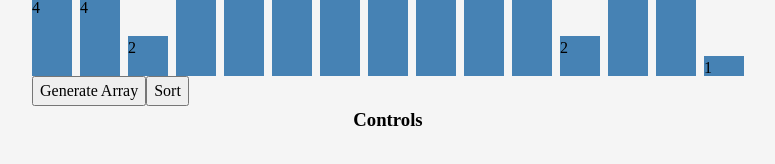
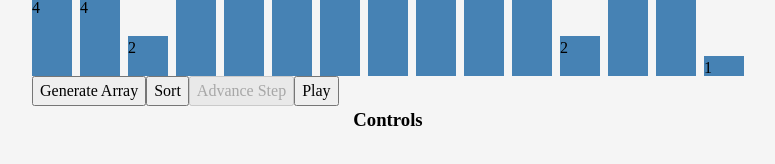
Before and after one commit to JesseVahlfors/sorting-visualizer, a React (Vite) app: page / in a window 1280 px wide. Shown: the part 308-472 px from the top of the page, without its empty margins (252-1027 px from the left). Built offline with nearby package versions, Linux system fonts and the light colour scheme.

Commit message:
Refactor VisualizationArea playback functions into a usePlayback hook and enhance sorting logic

```diff
--- a/src/App.css
+++ b/src/App.css
@@ -19,3 +19,7 @@
 .bar.active {
   outline: 3px solid orange;
 }
+
+.bar.sorted {
+  background:greenyellow;
+}
--- a/src/components/VisualizationArea.jsx
+++ b/src/components/VisualizationArea.jsx
@@ -1,14 +1,15 @@
-import { useEffect, useState } from "react";
+import { useState } from "react";
+import usePlayback from "../hooks/usePlayback";
 
 function VisualizationArea() {
   const [array, setArray] = useState(createRandomArray);
-  const [steps, setSteps] = useState([]);
-  const [currentStep, setCurrentStep] = useState(0);
   const [displayArray, setDisplayArray] = useState(array);
   const [activeIndices, setActiveIndices] = useState([]);
-  const [isPlaying, setIsPlaying] = useState(false);
+  const [sortedIndices, setSortedIndices] = useState([]);
+  const { steps, currentStep, isPlaying, loadSteps, play, advanceStep, reset } =
+    usePlayback(applyOperation);
   const [error, setError] = useState("");
-  const showDebugControls = false;
+  const showDebugControls = true;
 
   function createRandomArray() {
     const newArray = [];
@@ -22,13 +23,16 @@ function VisualizationArea() {
 
   function generateArray() {
     setError("");
+
     const newArray = createRandomArray();
+
     setArray(newArray);
     setDisplayArray(newArray);
-    setSteps([]);
-    setCurrentStep(0);
+
+    reset();
+
     setActiveIndices([]);
-    setIsPlaying(false);
+    setSortedIndices([]);
   }
 
   function handleSort() {
@@ -48,12 +52,12 @@ function VisualizationArea() {
         return response.json();
       })
       .then((data) => {
-        setSteps(data.steps);
-        setCurrentStep(0);
+        loadSteps(data.steps);
         setDisplayArray([...array]);
         setActiveIndices([]);
+        setSortedIndices([]);
         if (!showDebugControls) {
-          setIsPlaying(true);
+          play();
         }
       })
       .catch((error) => {
@@ -61,15 +65,7 @@ function VisualizationArea() {
       });
   }
 
-  function stepHandler() {
-    if (currentStep >= steps.length) {
-      setIsPlaying(false);
-      setActiveIndices([]);
-      return;
-    }
-
-    const step = steps[currentStep];
-
+  function applyOperation(step) {
     if (step.type === "compare") {
       setActiveIndices(step.indices);
     }
@@ -84,26 +80,13 @@ function VisualizationArea() {
 
         return next;
       });
-
       setActiveIndices(step.indices);
     }
 
-    setCurrentStep((prev) => prev + 1);
+    if (step.type === "sorted") {
+      setSortedIndices((prev) => [...prev, ...step.indices]);
+    }
   }
-
-  function playHandler() {
-    setIsPlaying(true);
-  }
-
-  useEffect(() => {
-    if (!isPlaying) return;
-
-    const timer = setTimeout(() => {
-      stepHandler();
-    }, 150);
-
-    return () => clearTimeout(timer);
-  }, [isPlaying, currentStep]);
 
   return (
     <div>
@@ -113,11 +96,9 @@ function VisualizationArea() {
           ? displayArray.map((value, index) => (
               <div
                 key={index}
-                className={
-                  activeIndices.includes(index) && isPlaying
-                    ? "bar active"
-                    : "bar"
-                }
+                className={`bar ${
+                  activeIndices.includes(index) ? "active" : ""
+                } ${sortedIndices.includes(index) ? "sorted" : ""}`}
                 style={{ height: `${value * 20}px` }}
               >
                 {value}
@@ -128,9 +109,7 @@ function VisualizationArea() {
       {steps.length > 0 && currentStep < steps.length && (
         <div>
           <p>{steps[currentStep].type}</p>
-          <p>
-            {steps[currentStep].indices[0]} and {steps[currentStep].indices[1]}
-          </p>
+          <p>{steps[currentStep].indices.join(", ")}</p>
         </div>
       )}
       <button onClick={generateArray} disabled={isPlaying}>
@@ -142,12 +121,12 @@ function VisualizationArea() {
       {showDebugControls && (
         <>
           <button
-            onClick={stepHandler}
+            onClick={advanceStep}
             disabled={steps.length === 0 || currentStep >= steps.length}
           >
             Advance Step
           </button>
-          <button onClick={playHandler}>Play</button>
+          <button onClick={play}>Play</button>
         </>
       )}
     </div>
--- /dev/null
+++ b/src/hooks/usePlayback.js
@@ -0,0 +1,61 @@
+import { useEffect, useState } from "react";
+
+function usePlayback(applyOperation) {
+  const [steps, setSteps] = useState([]);
+  const [currentStep, setCurrentStep] = useState(0);
+  const [isPlaying, setIsPlaying] = useState(false);
+
+  function advanceStep() {
+    if (currentStep >= steps.length) {
+      setIsPlaying(false);
+      return;
+    }
+
+    const step = steps[currentStep];
+
+    applyOperation(step);
+
+    setCurrentStep((prev) => prev + 1);
+  }
+
+  function play() {
+    setIsPlaying(true);
+  }
+
+  function pause() {
+    setIsPlaying(false);
+  }
+
+  function reset() {
+    setSteps([]);
+    setCurrentStep(0);
+    setIsPlaying(false);
+  }
+
+  function loadSteps(newSteps) {
+    setSteps(newSteps);
+    setCurrentStep(0);
+  }
+
+  useEffect(() => {
+    if (!isPlaying) return;
+
+    const timer = setTimeout(() => {
+      advanceStep();
+    }, 150);
+    return () => clearTimeout(timer);
+  }, [isPlaying, currentStep]);
+
+  return {
+    steps,
+    currentStep,
+    isPlaying,
+    play,
+    loadSteps,
+    pause,
+    advanceStep,
+    reset,
+  };
+}
+
+export default usePlayback;
```
